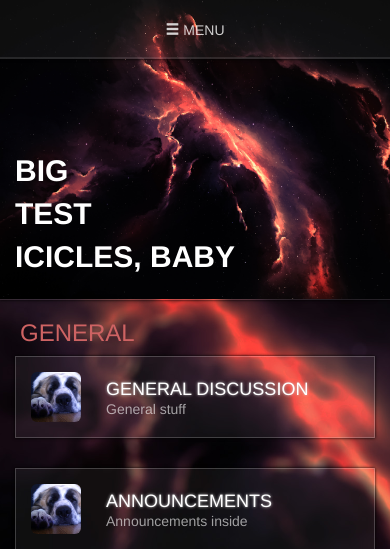
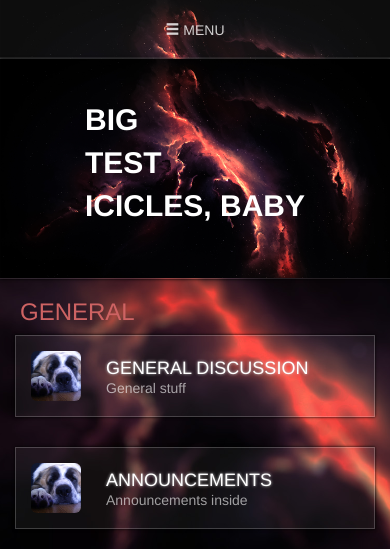
Before and after one commit to kosicielPL/nodejs-forum, a Node server app: page /forums in a window 390 px wide. Shown: the top 549 px of the page. Run offline with Node 20, Linux system fonts and the light colour scheme; some libraries are stand-ins or nearby versions.

Commit message:
fixed the logo stuff

```diff
--- a/client/public/stylesheets/forum/forum-header.css
+++ b/client/public/stylesheets/forum/forum-header.css
@@ -15,17 +15,26 @@
     background-size: cover;
 }
 
+.forum-header-container {
+    background-image: url("/img/huge.jpg");
+    background-attachment: fixed;
+    background-position: top;
+    background-repeat: no-repeat;
+    background-size: cover;
+
+}
+
 .forum-header {
-    position: absolute;
+    /*position: absolute;
     width: 100%;
-    z-index: 100;
+    z-index: 100;*/
     background: rgba(255, 255, 255, 0.05);
     /*background-image: url("/img/huge_blurred.jpg");
     background-attachment: fixed;
     background-position: top;
     background-repeat: no-repeat;
     background-size: cover;*/
-    border-bottom: 1px solid rgba(255, 255, 255, 0.1);
+    border-bottom: 1px solid rgba(255, 255, 255, 0.2);
     box-shadow: 0 0 3px #000;
     /*background: #ccc;*/
 }
@@ -105,17 +114,34 @@
     border-bottom: 1px solid rgba(255, 255, 255, 0.1);
     box-shadow: 0 0 3px #000;
     background-image: url("/img/huge.jpg");
-    height: 300px;
     background-attachment: fixed;
     background-position: top;
     background-repeat: no-repeat;
     background-size: cover;
 }
 
-.logo-text {
-    padding-left: 50px;
-    padding-top: 150px;
+.logo-3-rows {
+    min-height: 220px;
+    padding-top: 40px;
+    padding-bottom: 40px;
+}
+
+.logo-1-rows {
+    min-height: 100px;
+    padding-top: 30px;
+    padding-bottom: 30px;
+}
+
+.logo-text-container {
+    height: 100%;
     color: #fff;
     font-size: 30px;
     font-weight: 800;
+    display: table;
 }
+
+.logo-text {
+    height: 100%;
+    display: table-cell;
+    vertical-align: middle;
+}
--- a/client/views/forum/allForums.pug
+++ b/client/views/forum/allForums.pug
@@ -2,13 +2,14 @@
 
 block content
     include header
-    div.parallax
-        div.container.logo-text
-            | BIG
-            br
-            | TEST
-            br
-            | ICICLES, BABY
+    div.parallax.logo-3-rows
+        div.container.logo-text-container
+            div.logo-text
+                | BIG
+                br
+                | TEST
+                br
+                | ICICLES, BABY
     div.container.forum-body
         div.row
             h3 general
--- a/client/views/forum/header.pug
+++ b/client/views/forum/header.pug
@@ -1,69 +1,70 @@
-div.container-fluid.forum-header
-    nav.row.nav-first-row
-        div.col-md-1
-        div.col-md-10
-            //- div.navbar-header.hidden-xs
-                //- img(src="img/max.jpg").img-responsive.img-rounded
-                span.navbar-brand BIG TEST ICICLES
-            ul.nav.navbar-nav
-                li.hidden-xs
-                    a(href="/").active HOME
-                li.hidden-xs
-                    a(href="/forums") FORUMS
-                li.hidden-xs
-                    a(href="#") ABOUT
-                li.visible-xs
-                    a.btn
-                        span.glyphicon.glyphicon-menu-hamburger
-                        |  MENU
-                    //- a(href="#").glyphicon.glyphicon-menu-hamburger
-                    //-     |  PHONE MENU
+div.forum-header-container
+    div.container-fluid.forum-header
+        nav.row.nav-first-row
+            div.col-md-1
+            div.col-md-10
+                //- div.navbar-header.hidden-xs
+                    //- img(src="img/max.jpg").img-responsive.img-rounded
+                    span.navbar-brand BIG TEST ICICLES
+                ul.nav.navbar-nav
+                    li.hidden-xs
+                        a(href="/").active HOME
+                    li.hidden-xs
+                        a(href="/forums") FORUMS
+                    li.hidden-xs
+                        a(href="#") ABOUT
+                    li.visible-xs
+                        a.btn
+                            span.glyphicon.glyphicon-menu-hamburger
+                            |  MENU
+                        //- a(href="#").glyphicon.glyphicon-menu-hamburger
+                        //-     |  PHONE MENU
 
 
-            ul.nav.navbar-nav.navbar-right.hidden-xs
-                li.dropdown
-                    a(href="#",data-toggle="dropdown").dropdown-toggle My account
-                        span.caret
-                    ul.dropdown-menu
-                        li
-                            a(href="#")
-                                span.glyphicon.glyphicon-user
-                                |Profile
-                        li
-                            a(href="#")
-                                span.glyphicon.glyphicon-cog
-                                |Settings
-                        li
-                            a(href="#")
-                                span.glyphicon.glyphicon-pencil
-                                |Sign up
-                        li
-                            a(href="#")
-                                span.glyphicon.glyphicon-log-in
-                                |Log in
-                        li
-                            a(href="#")
-                                span.glyphicon.glyphicon-log-out
-                                |Log out
+                ul.nav.navbar-nav.navbar-right.hidden-xs
+                    li.dropdown
+                        a(href="#",data-toggle="dropdown").dropdown-toggle My account
+                            span.caret
+                        ul.dropdown-menu
+                            li
+                                a(href="#")
+                                    span.glyphicon.glyphicon-user
+                                    |Profile
+                            li
+                                a(href="#")
+                                    span.glyphicon.glyphicon-cog
+                                    |Settings
+                            li
+                                a(href="#")
+                                    span.glyphicon.glyphicon-pencil
+                                    |Sign up
+                            li
+                                a(href="#")
+                                    span.glyphicon.glyphicon-log-in
+                                    |Log in
+                            li
+                                a(href="#")
+                                    span.glyphicon.glyphicon-log-out
+                                    |Log out
 
-                li
-                    a(href="#")
+                    li
+                        a(href="#")
 
-                li
-                    a(href="#")
+                    li
+                        a(href="#")
 
-        div.col-md-1
-    div.row.hidden-xs
-        div.col-md-1
-        div.col-md-10
-            ul.breadcrumb
-                li
-                    a(href="#")
-                        span.glyphicon.glyphicon-home
-                li
-                    a(href='#') Forums
-                li
-                    a(href='#') Test
-                li.active Active test
-        div.col-md-1
-    //- img(src="../img/huge.jpg").img-responsive.forum-main-logo
+            div.col-md-1
+        div.row.hidden-xs
+            div.col-md-1
+            div.col-md-10
+                ul.breadcrumb
+                    li
+                        a(href="#")
+                            span.glyphicon.glyphicon-home
+                    li
+                        a(href='#') Forums
+                    li
+                        a(href='#') Test
+                    li.active Active test
+            div.col-md-1
+        //- img(src="../img/huge.jpg").img-responsive.forum-main-logo
--- a/client/views/forum/singleforum.pug
+++ b/client/views/forum/singleforum.pug
@@ -2,9 +2,9 @@
 
 block content
     include header
-    div.parallax
-        div.container.logo-text
-            div.forum-name
+    div.parallax.logo-1-rows
+        div.container.logo-text-container
+            div.logo-text
                 //- img(src="../img/max.jpg").img-responsive.img-circle.thread-title-image
                 | General Discussion
 
--- a/client/views/forum/thread.pug
+++ b/client/views/forum/thread.pug
@@ -2,9 +2,9 @@
 
 block content
     include header
-    div.parallax
-        div.container.logo-text
-            div.forum-name
+    div.parallax.logo-1-rows
+        div.container.logo-text-container
+            div.logo-text
                 //- img(src="../img/avatar.gif").img-responsive.img-circle.thread-title-image
                 | This is a forum thread
 
```
